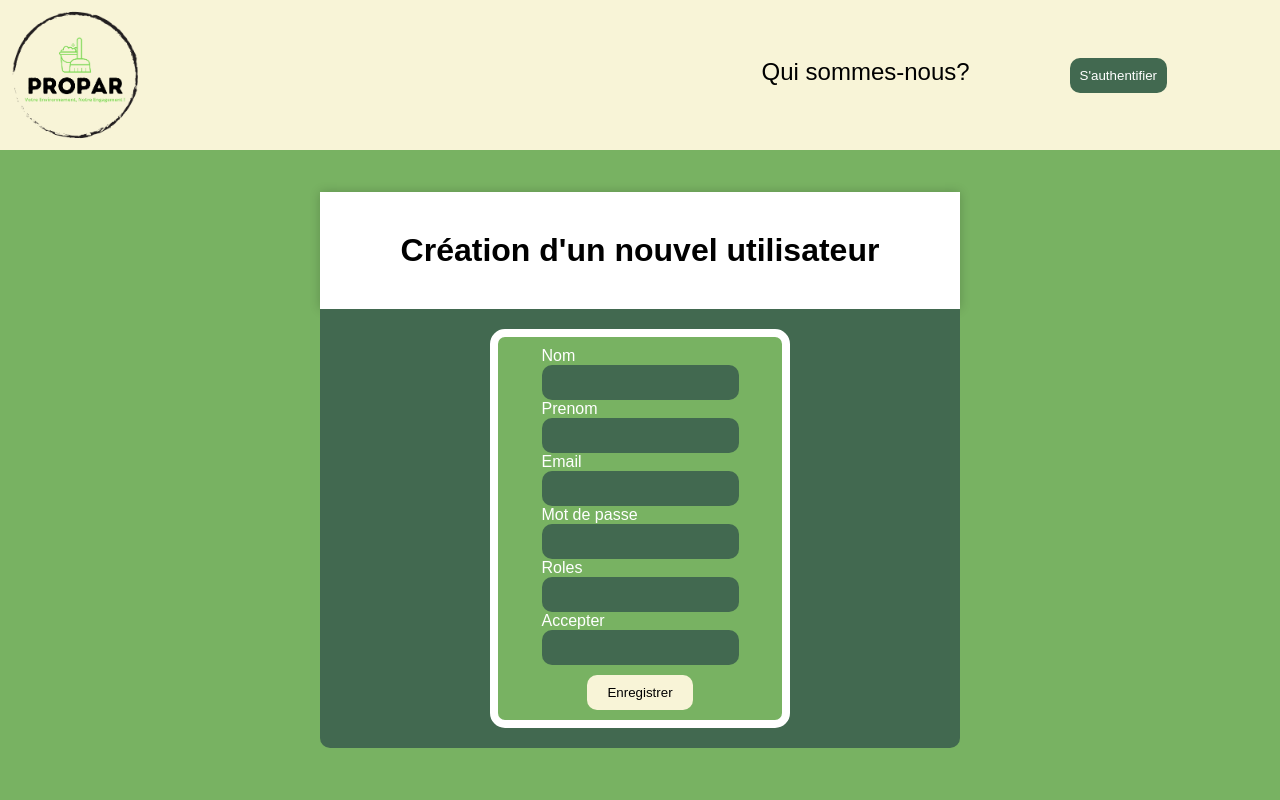
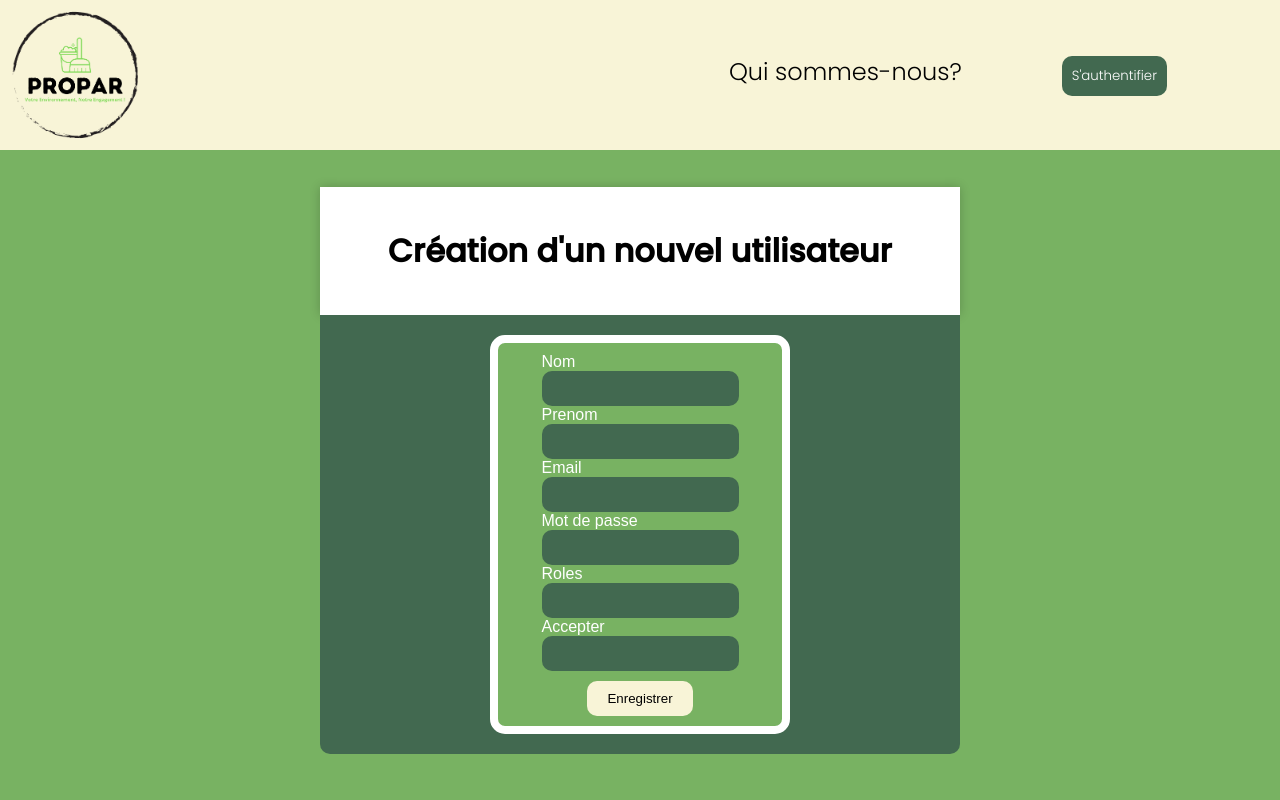
Before and after one commit to Aliiel/Propar, a Symfony app: template templates/registration/register.html.twig in a window 1280 px wide. Run offline with Twig, Linux system fonts and the light colour scheme; the template is opened without the code that fills it, so the values that code supplies are empty; form fields are guessed from the names that the template uses; some libraries are stand-ins or nearby versions.

Commit message:
font accueil et register

```diff
--- a/public/css/ajoutUtilisateurForm.css
+++ b/public/css/ajoutUtilisateurForm.css
@@ -2,6 +2,19 @@
   margin: 0;
   padding: 0;
   box-sizing: border-box;
+}
+
+@font-face {
+  font-family: 'Poppins Light';
+  src: url(../font/Poppins-Light.ttf);
+}
+@font-face {
+  font-family: 'Poppins Medium';
+  src: url(../font/Poppins-Medium.ttf);
+}
+@font-face {
+  font-family: 'Poppins Regular';
+  src: url(../font/Poppins-Regular.ttf);
 }
 
 /* Styles du corps de la page */
@@ -12,6 +25,7 @@ body {
 
 /* Styles de l'en-tête */
 h1 {
+  font-family: 'Poppins Medium';
   background-color: white;
   text-align: center;
   padding: 20px;
--- a/public/css/header.css
+++ b/public/css/header.css
@@ -1,3 +1,15 @@
+@font-face {
+    font-family: 'Poppins Light';
+    src: url(../font/Poppins-Light.ttf);
+}
+@font-face {
+    font-family: 'Poppins Medium';
+    src: url(../font/Poppins-Medium.ttf);
+}
+@font-face {
+    font-family: 'Poppins Regular';
+    src: url(../font/Poppins-Regular.ttf);
+}
 .head{
     display: flex;
     background-color: #F8F4D7;
@@ -19,9 +31,11 @@
     gap: 100px;
     margin-right: 10%;
     font-size: 1.5em;
+    font-family: 'Poppins Light';
 }
 
 #button_auth{
+    font-family: 'Poppins Light';
     background-color: #426950;
     ;
     border: none;
@@ -33,8 +47,7 @@
 }
 #button_auth:hover{
     background-color: #78B262;
-    ;
-    border: 2px solid white;
+
 }
 
 ul li{
```
Also changed, not shown: public/font/Poppins-Light.ttf (added), public/font/Poppins-Medium.ttf (added), public/font/Poppins-Regular.ttf (added).
